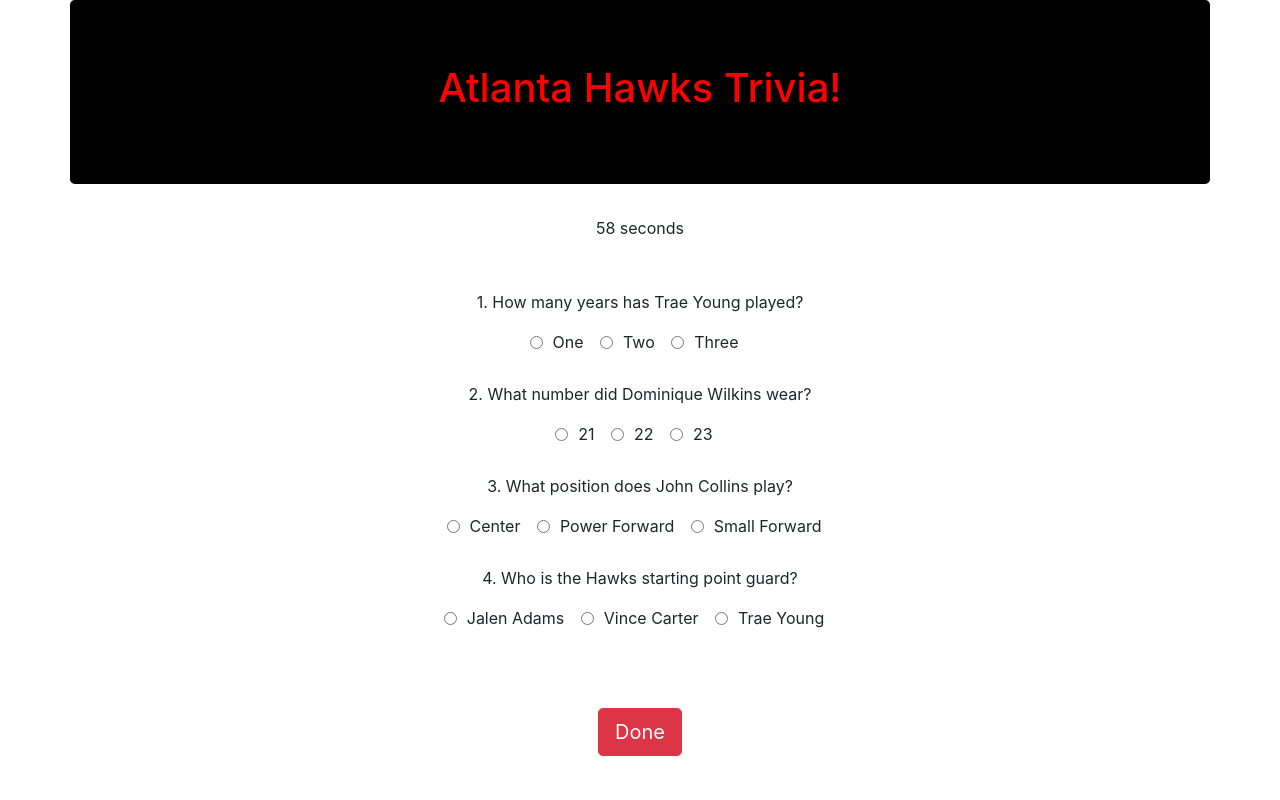
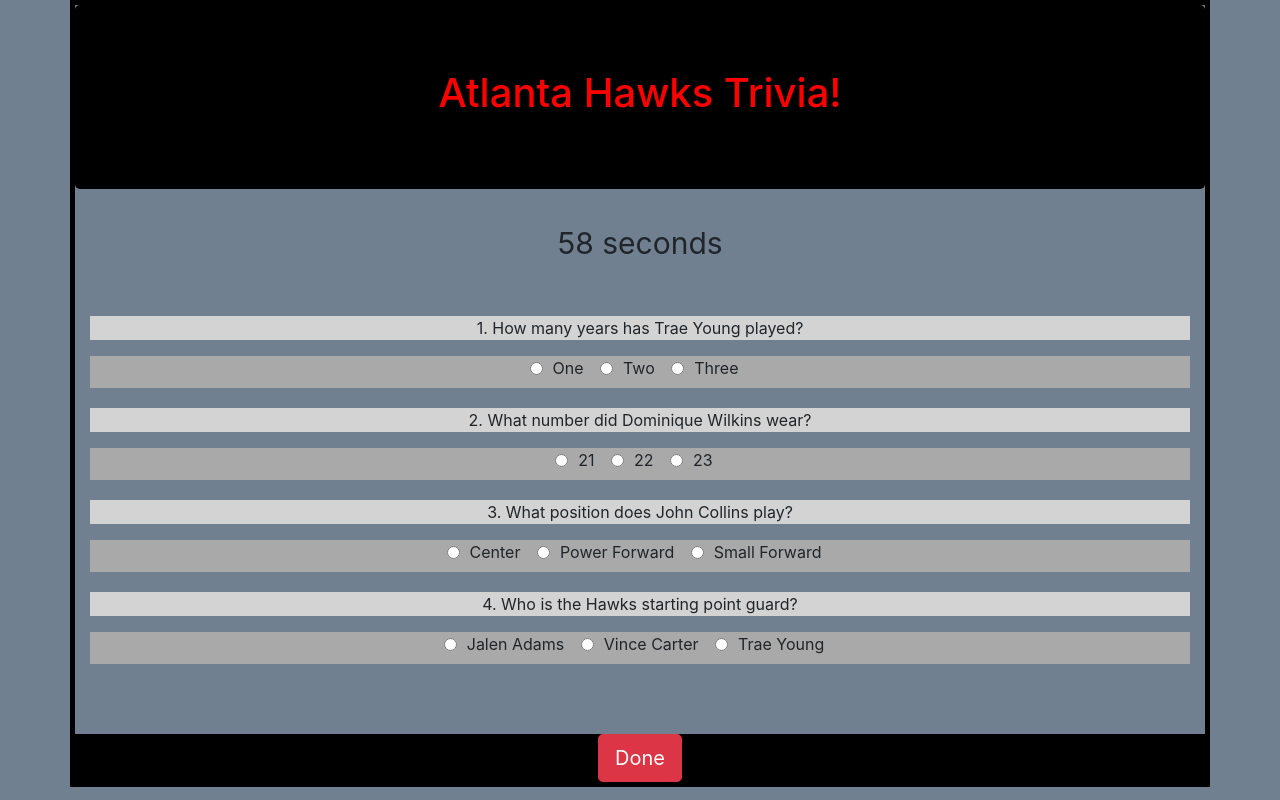
Before and after one commit to LGBEBEASTIN/TriviaGame, a plain HTML site: page index.html in a window 1280 px wide. Both pictures are taken after a click on the element "Start". Drawn offline with nearby package versions, Linux system fonts and the light colour scheme.

Commit message:
added back ground image and border

```diff
--- a/assets/css/style.css
+++ b/assets/css/style.css
@@ -1,11 +1,5 @@
-.doneButton {
-    margin-top: 50px;
-}
-
-.results {
-    margin-top: 50px;
-}
-
+.doneButton,
+.results,
 .firstQuestion {
     margin-top: 50px;
 }
@@ -18,7 +12,29 @@ input[type="radio"] {
     margin-right: 10px;
 }
 
-.jumbotron {
+.jumbotron,
+.doneButton {
     color: red;
     background-color: black;
 }
+
+.quest {
+    background-color: lightgray;
+}
+
+.question {
+    background-color: darkgray;
+}
+
+#timer {
+    font-size: 30px;
+}
+
+body {
+    background-color: slategrey;
+    z-index: -200;
+}
+
+.container {
+    border: 5px solid black;
+}
```
